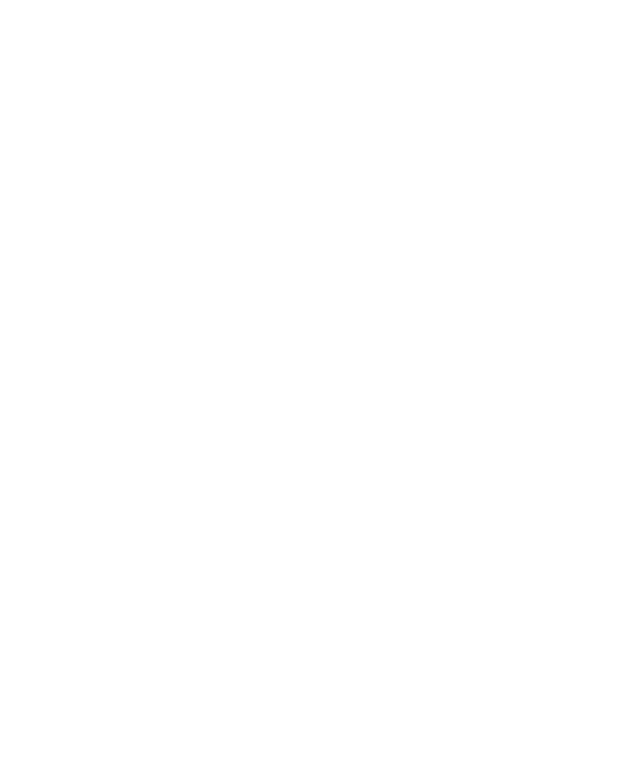
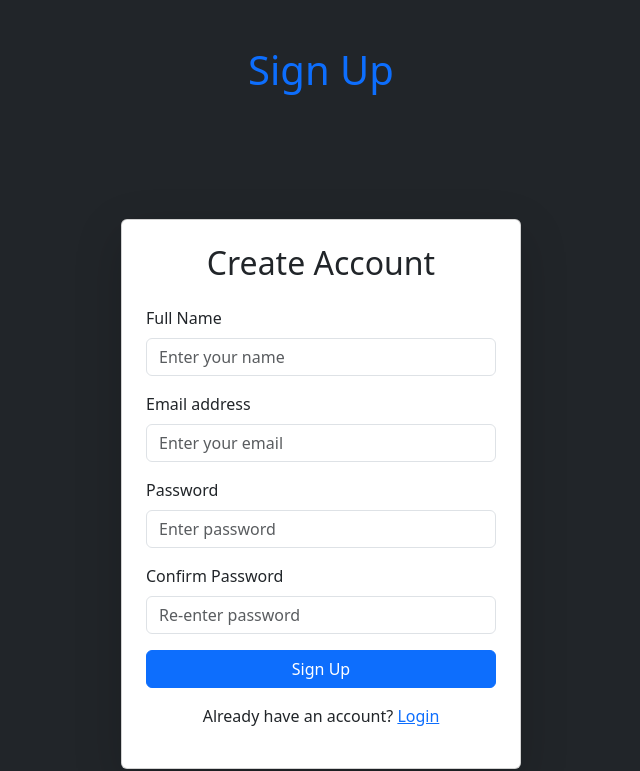
Before and after one commit to Rohankhan999/The_Cart, a React (Create React App) app: page /signup in a window 1280 px wide. Shown: the part 496-1267 px from the top of the page, without its empty margins (319-959 px from the left). Before the commit the page ends 800 px from the top, so only its background shows below. Built offline with nearby package versions, Linux system fonts and the light colour scheme.

Commit message:
Done ⌚

```diff
--- a/src/Pages/Login.js
+++ b/src/Pages/Login.js
@@ -1,11 +1,34 @@
-import React from 'react'
+import React from "react";
 
 const Login = () => {
   return (
-    <div>
-      <h1>Login</h1>
+    <div className="container d-flex align-items-center justify-content-center min-vh-100">
+      <div className="card shadow-lg p-4" style={{ maxWidth: "400px", width: "100%" }}>
+        <h2 className="text-center mb-4">Welcome Back</h2>
+        <form>
+          <div className="mb-3">
+            <label htmlFor="email" className="form-label">Email address</label>
+            <input type="email" className="form-control" id="email" placeholder="Enter your email" />
+          </div>
+          <div className="mb-3">
+            <label htmlFor="password" className="form-label">Password</label>
+            <input type="password" className="form-control" id="password" placeholder="Enter password" />
+          </div>
+          <div className="mb-3 form-check d-flex justify-content-between">
+            <div>
+              <input type="checkbox" className="form-check-input" id="rememberMe" />
+              <label className="form-check-label ms-2" htmlFor="rememberMe">Remember Me</label>
+            </div>
+            <a href="/forgot-password" className="text-decoration-none">Forgot Password?</a>
+          </div>
+          <button type="submit" className="btn btn-primary w-100">Login</button>
+        </form>
+        <p className="text-center mt-3">
+          Don't have an account? <a href="/signup">Sign Up</a>
+        </p>
+      </div>
     </div>
-  )
-}
+  );
+};
 
-export default Login
+export default Login;
--- a/src/Pages/Signup.js
+++ b/src/Pages/Signup.js
@@ -1,10 +1,42 @@
 import React from 'react'
-
+import Footer from "../Components/Footer/Footer"
+import  Carousel  from '../Components/Carousel/Carousel'
 const Signup = () => {
 
  return(
-<div>
-<h1>Sign up</h1>
+  <div>
+
+  <Carousel/>
+  <h1 className='text-center pt-5' style={{backgroundColor: "#212529" , margin:"0px" , color:"#0D6EFD"}}>Sign Up</h1>
+  <div className="pt-5 pb-5 d-flex align-items-center justify-content-center min-vh-100" style={{ backgroundColor: "#212529" }}>
+
+  <div className="card shadow-lg p-4" style={{ maxWidth: "400px", width: "100%" }}>
+    <h2 className="text-center mb-4">Create Account</h2>
+    <form>
+      <div className="mb-3">
+        <label htmlFor="name" className="form-label">Full Name</label>
+        <input type="text" className="form-control" id="name" placeholder="Enter your name" />
+      </div>
+      <div className="mb-3">
+        <label htmlFor="email" className="form-label">Email address</label>
+        <input type="email" className="form-control" id="email" placeholder="Enter your email" />
+      </div>
+      <div className="mb-3">
+        <label htmlFor="password" className="form-label">Password</label>
+        <input type="password" className="form-control" id="password" placeholder="Enter password" />
+      </div>
+      <div className="mb-3">
+        <label htmlFor="confirmPassword" className="form-label">Confirm Password</label>
+        <input type="password" className="form-control" id="confirmPassword" placeholder="Re-enter password" />
+      </div>
+      <button type="submit" className="btn btn-primary w-100">Sign Up</button>
+    </form>
+    <p className="text-center mt-3">
+      Already have an account? <a href="/login">Login</a>
+    </p>
+  </div>
+</div>
+<Footer/>
 </div>
  )
 }
```
